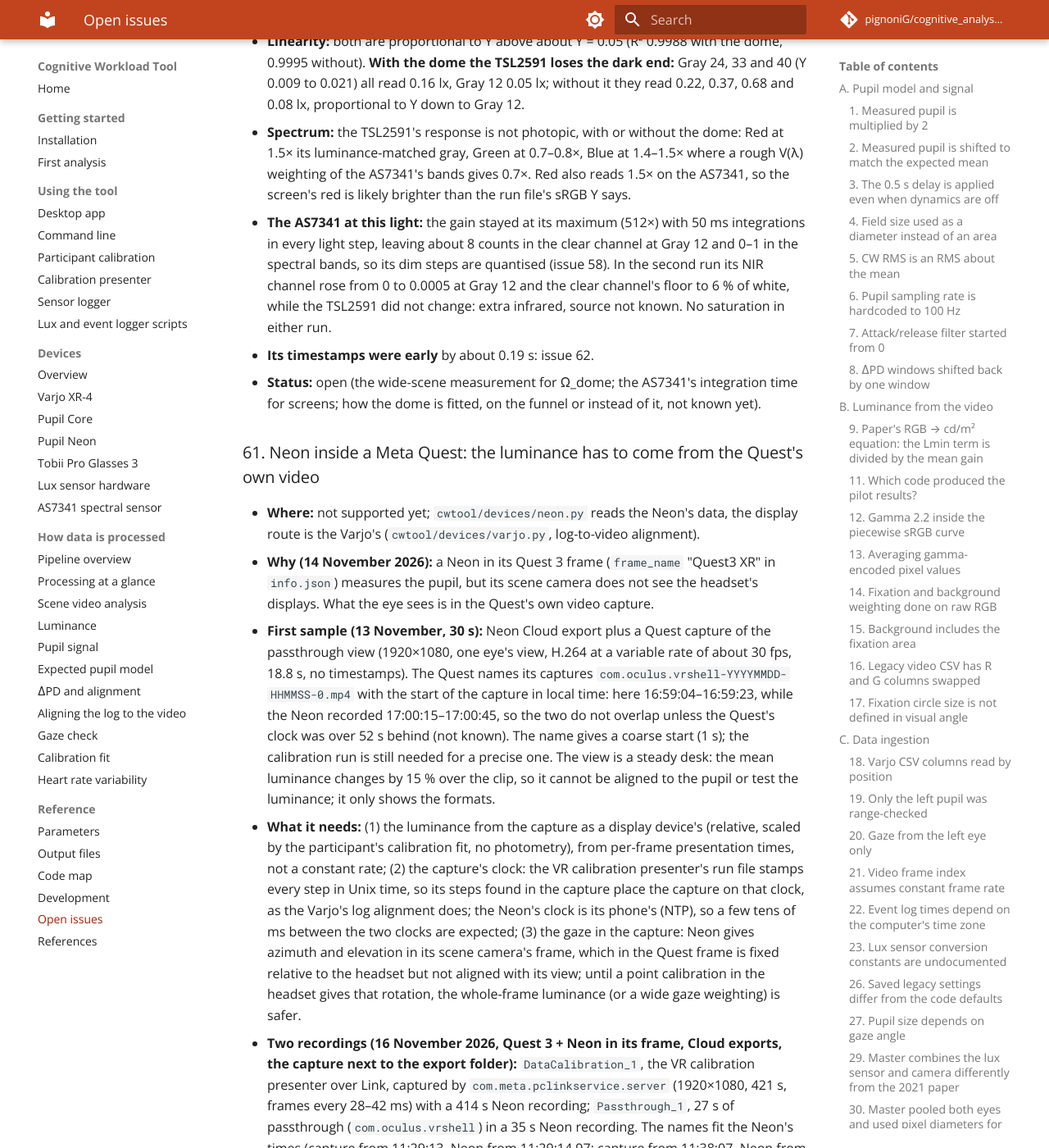
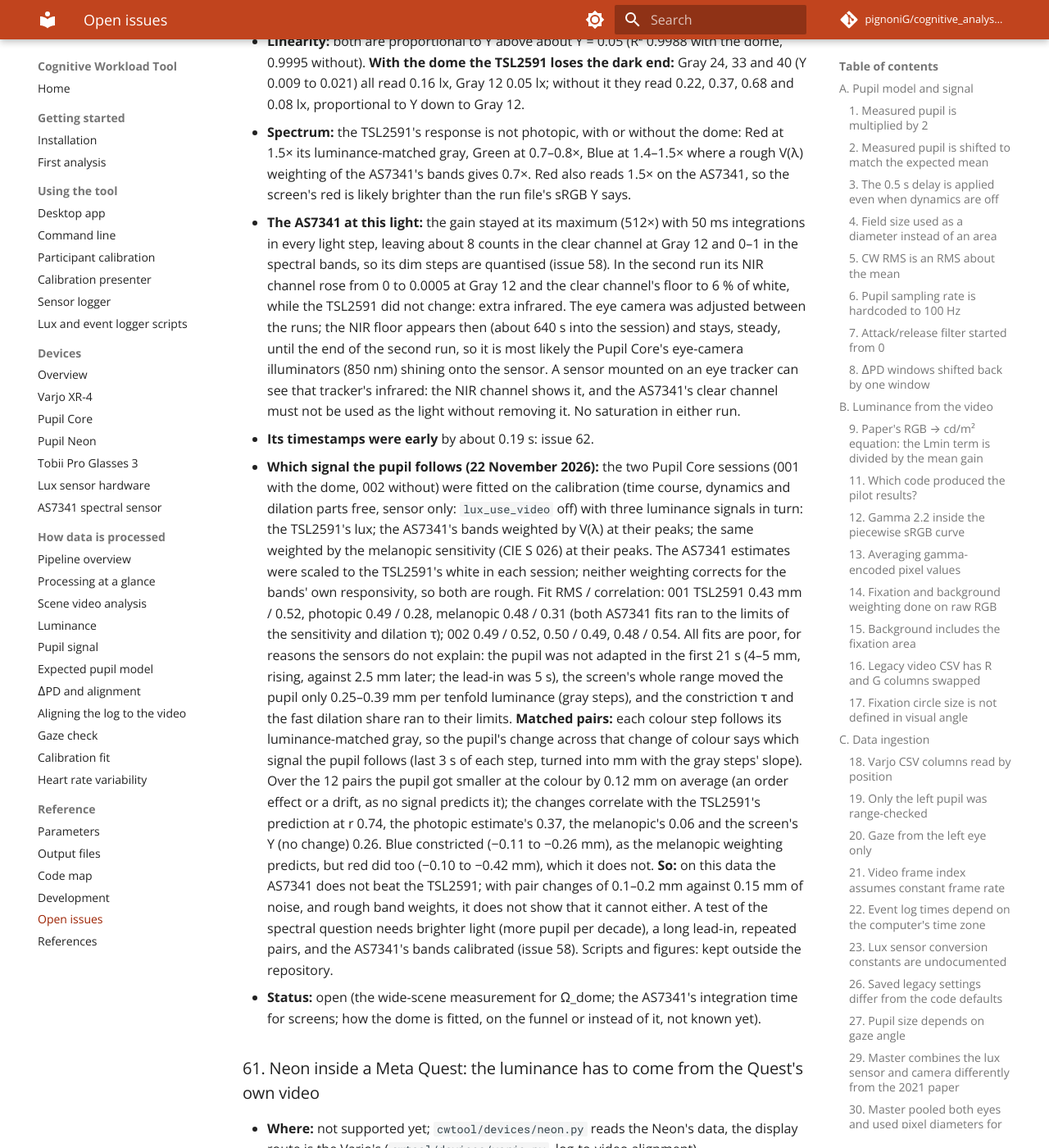
Before and after one commit to pignoniG/cognitive_analysis_tool, an MkDocs documentation site: the page built from docs/OPEN_ISSUES.md, in a window 1280 px wide and 1400 px high, scrolled down 50442 px. Shown: the whole window at 82% size. Built offline with MkDocs 1.6.1 and Material for MkDocs 9.7.7, drawn with Linux system fonts in a browser that asks for light colours; comment, search, counter and statistics services are not loaded; some of the changed text lies outside the part shown.

Commit message:
Lux log smoothed by a running median of 5 samples held above the smallest positive reading (was Savitzky-Golay 11/6, which rang below zero after steps into dim light and made the calibration fit fail; open issue 63); issue 60 gains the three-way pupil comparison (TSL2591 lux, AS7341 photopic and melanopic) and names the Core's eye-camera illuminators as the likely NIR source

```diff
--- a/docs/OPEN_ISSUES.md
+++ b/docs/OPEN_ISSUES.md
@@ -1430,9 +1430,31 @@ is revised; they remain in the git history of this file.
   - **The AS7341 at this light:** the gain stayed at its maximum (512×) with 50 ms integrations in every light step,
     leaving about 8 counts in the clear channel at Gray 12 and 0–1 in the spectral bands, so its dim steps are
     quantised (issue 58). In the second run its NIR channel rose from 0 to 0.0005 at Gray 12 and the clear channel's
-    floor to 6 % of white, while the TSL2591 did not change: extra infrared, source not known. No saturation in either
-    run.
+    floor to 6 % of white, while the TSL2591 did not change: extra infrared. The eye camera was adjusted between the
+    runs; the NIR floor appears then (about 640 s into the session) and stays, steady, until the end of the second run,
+    so it is most likely the Pupil Core's eye-camera illuminators (850 nm) shining onto the sensor. A sensor mounted on
+    an eye tracker can see that tracker's infrared: the NIR channel shows it, and the AS7341's clear channel must not be
+    used as the light without removing it. No saturation in either run.
   - **Its timestamps were early** by about 0.19 s: issue 62.
+  - **Which signal the pupil follows (22 November 2026):** the two Pupil Core sessions (001 with the dome, 002
+    without) were fitted on the calibration (time course, dynamics and dilation parts free, sensor only:
+    `lux_use_video` off) with three luminance signals in turn: the TSL2591's lux; the AS7341's bands weighted by V(λ) at
+    their peaks; the same weighted by the melanopic sensitivity (CIE S 026) at their peaks. The AS7341 estimates were
+    scaled to the TSL2591's white in each session; neither weighting corrects for the bands' own responsivity, so both
+    are rough. Fit RMS / correlation: 001 TSL2591 0.43 mm / 0.52, photopic 0.49 / 0.28, melanopic 0.48 / 0.31 (both AS7341
+    fits ran to the limits of the sensitivity and dilation τ); 002 0.49 / 0.52, 0.50 / 0.49, 0.48 / 0.54. All fits are
+    poor, for reasons the sensors do not explain: the pupil was not adapted in the first 21 s (4–5 mm, rising, against
+    2.5 mm later; the lead-in was 5 s), the screen's whole range moved the pupil only 0.25–0.39 mm per tenfold luminance
+    (gray steps), and the constriction τ and the fast dilation share ran to their limits. **Matched pairs:** each
+    colour step follows its luminance-matched gray, so the pupil's change across that change of colour says which
+    signal the pupil follows (last 3 s of each step, turned into mm with the gray steps' slope). Over the 12 pairs the
+    pupil got smaller at the colour by 0.12 mm on average (an order effect or a drift, as no signal predicts it); the
+    changes correlate with the TSL2591's prediction at r 0.74, the photopic estimate's 0.37, the melanopic's 0.06 and the
+    screen's Y (no change) 0.26. Blue constricted (−0.11 to −0.26 mm), as the melanopic weighting predicts, but red did
+    too (−0.10 to −0.42 mm), which it does not. **So:** on this data the AS7341 does not beat the TSL2591; with
+    pair changes of 0.1–0.2 mm against 0.15 mm of noise, and rough band weights, it does not show that it cannot either.
+    A test of the spectral question needs brighter light (more pupil per decade), a long lead-in, repeated pairs, and
+    the AS7341's bands calibrated (issue 58). Scripts and figures: kept outside the repository.
 - **Status:** open (the wide-scene measurement for Ω_dome; the AS7341's integration time for screens; how the dome is
   fitted, on the funnel or instead of it, not known yet).
 
@@ -1542,3 +1564,23 @@ is revised; they remain in the git history of this file.
   first changed spectrum comes 0.06 s (−0.01 to +0.11 s) after the run file's onsets. (3) is not done: the lux sensor is
   still stamped on arrival.
 - **Status:** fixed in 2.0 (the lux sensor's stamping on arrival remains).
+
+### 63. The lux log's smoothing undershoots below zero at dim steps, and the calibration fit then fails
+
+- **Where:** `cwtool/lux.py` (`smooth`, until now Savitzky–Golay, 11 samples, order 6, from 1.x), used by
+  `pipeline.luminance_from_lux` for the analysis and the calibration fit.
+- **Why (22 November 2026):** on the dome comparison's first session (TSL2591 under its dome, 0.03–7.4 lx) the smoothed
+  lux went below zero 29 times, down to −14.5 lx after the room light between runs, and inside the calibration at the
+  sharp bright-to-dim steps. A negative luminance gives NaN in Watson & Yellott's model (a power of a negative flux), and
+  `calfit.fit_calibration` stopped with "Residuals are not finite in the initial point." A sixth-order polynomial over 11
+  samples barely smooths and rings at a step; the dimmer the light after a step, the more of it the ringing takes below
+  zero, so a dome or a dark screen makes it likely.
+- **Now:** `smooth` is a running median of 5 samples (about 0.6 s), held at or above the log's smallest positive
+  reading. A median keeps a step's timing and height and cannot overshoot; it also removes single-sample spikes, and
+  is a little less noisy than the old filter (0.54 against 0.68 of white noise). The proposal's lower Savitzky–Golay
+  order was dropped: tried on a step, order 2 rings as much as order 6 (−7.3 against −6.1 after a step from 100 to 1),
+  since any order of 2 or more has negative weights. Effect: the two Core recordings of 29 and 30 September (lux
+  route) give the same ΔPD RMS (0.4315 and 0.9491 mm, from 0.4315 and 0.9492); the dome comparison's two calibrations,
+  which both failed with the old filter, fit with RMS 0.449 and 0.499 mm (0.434 and 0.490 with the old filter clipped
+  at 0.01 lx). Tested in `tests/test_lux_fit.py`.
+- **Status:** fixed in 2.0.
```
Also changed, not shown: 2 other files.
